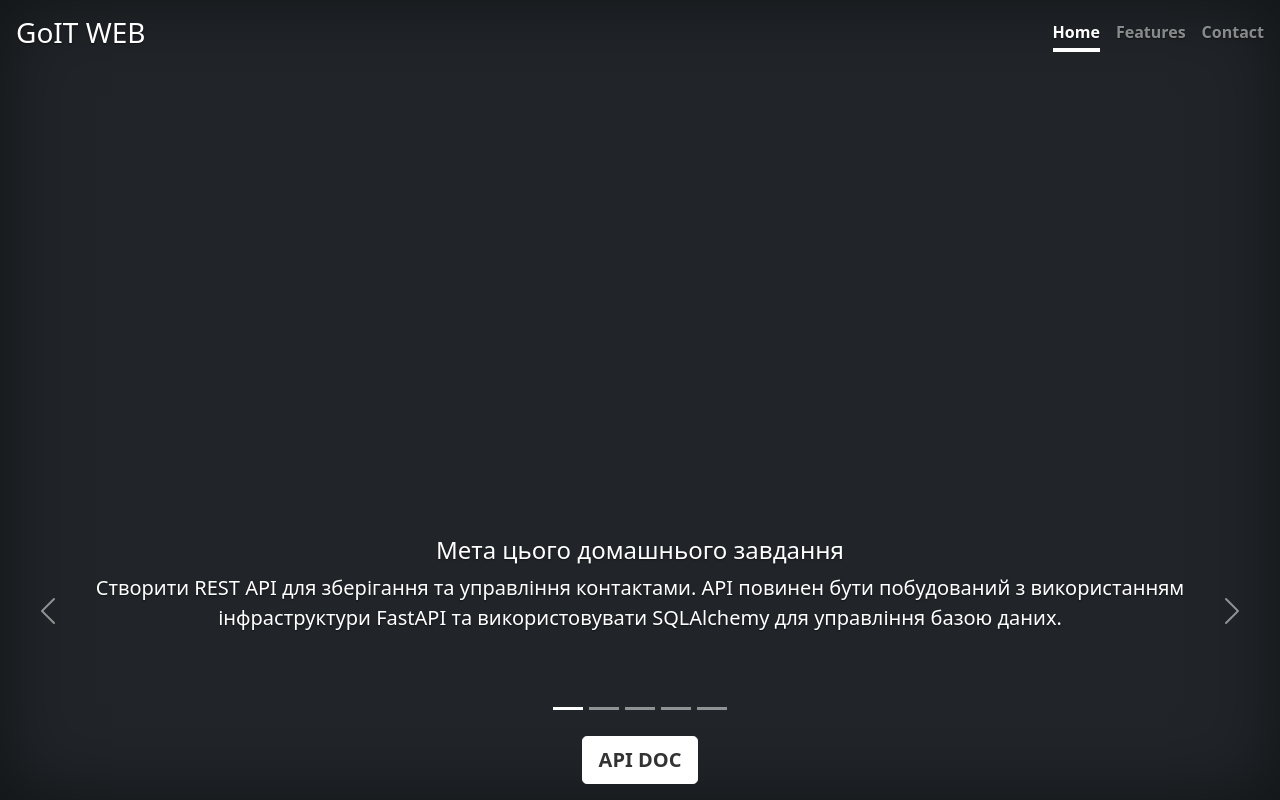
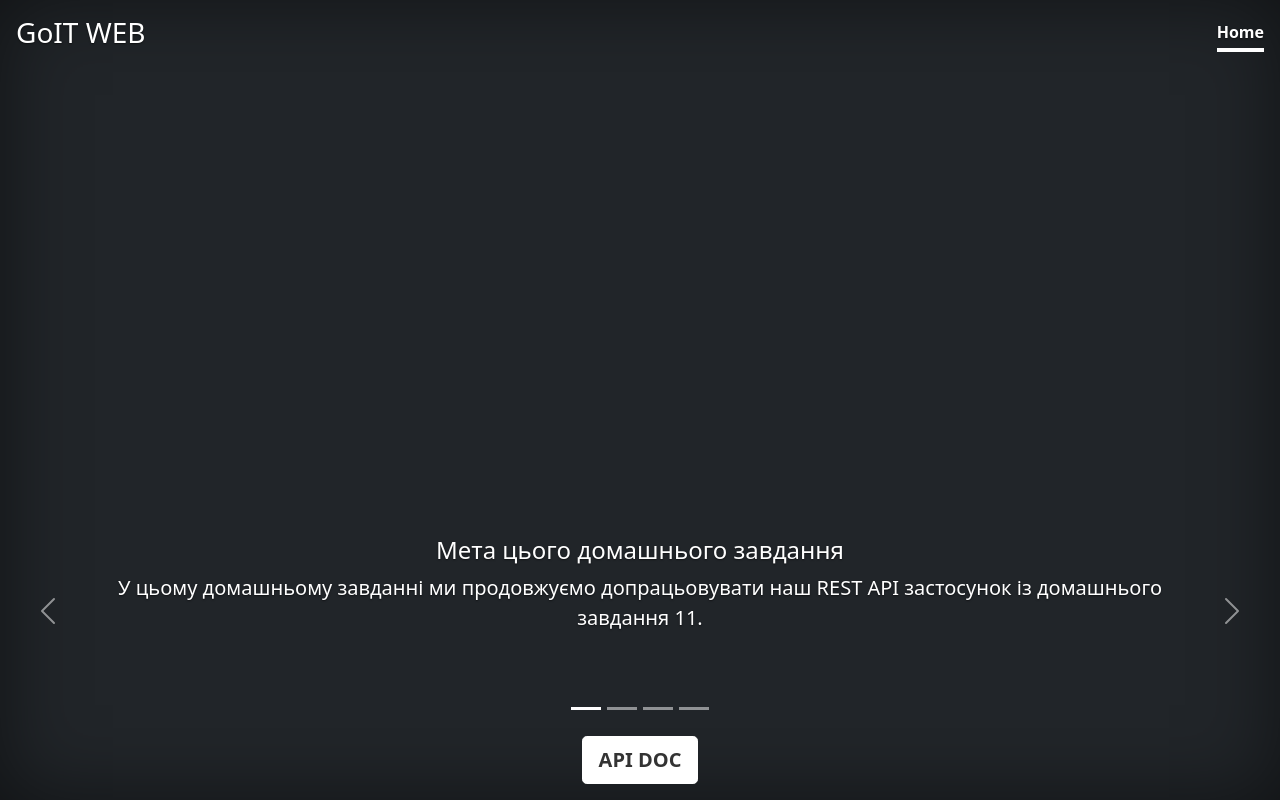
Before and after one commit to VovaV101/Homework_11, a FastAPI app: page / in a window 1280 px wide. Run offline with FastAPI, Linux system fonts and the light colour scheme; parts of the project's set-up code (start-up, migrations or seed data) failed here and were passed over.

Commit message:
Homework_12

```diff
--- a/app/alembic.ini
+++ b/app/alembic.ini
@@ -60,7 +60,7 @@ version_path_separator = os  # Use os.pathsep. Default configuration used for ne
 # are written from script.py.mako
 # output_encoding = utf-8
 
-sqlalchemy.url = driver://user:pass@localhost/dbname
+sqlalchemy.url = postgresql://postgres:123456@localhost/contacts
 
 
 [post_write_hooks]
--- a/app/alembic/env.py
+++ b/app/alembic/env.py
@@ -4,6 +4,8 @@ from sqlalchemy import engine_from_config
 from sqlalchemy import pool
 
 from alembic import context
+
+from app.src.database.models import Base
 
 # this is the Alembic Config object, which provides
 # access to the values within the .ini file in use.
@@ -18,7 +20,7 @@ if config.config_file_name is not None:
 # for 'autogenerate' support
 # from myapp import mymodel
 # target_metadata = mymodel.Base.metadata
-target_metadata = None
+target_metadata = Base.metadata
 
 # other values from the config, defined by the needs of env.py,
 # can be acquired:
--- a/app/main.py
+++ b/app/main.py
@@ -14,9 +14,11 @@ app.mount("/static", StaticFiles(directory="static"), name="static")
 
 templates = Jinja2Templates(directory="templates")
 
+
 @app.get("/", response_class=HTMLResponse)
 async def main(request: Request):
     return templates.TemplateResponse("index.html", {"request": request, "title": "HW11 APP"})
+
 
 @app.get("/api/healthchecker")
 def healthchecker(db: Session = Depends(get_db)):
@@ -35,6 +37,7 @@ def healthchecker(db: Session = Depends(get_db)):
             detail="Error connecting to the database",
         )
 
+
 app.include_router(contacts.router, prefix="/api")
 
 if __name__ == "__main__":
--- a/app/src/database/db.py
+++ b/app/src/database/db.py
@@ -8,7 +8,7 @@ from sqlalchemy.exc import SQLAlchemyError
 from sqlalchemy.orm import sessionmaker
 
 # Завантажуємо змінні середовища з файлу .env
-ENV_FILE = Path(__file__).resolve().parent.parent.parent.parent / ".env"
+ENV_FILE = Path(__file__).resolve().parent.parent.parent.joinpath(".env")
 
 load_dotenv(ENV_FILE)
 
--- a/app/src/repository/contacts.py
+++ b/app/src/repository/contacts.py
@@ -1,8 +1,8 @@
 from datetime import date, timedelta
 
 from sqlalchemy.orm import Session
-from src.database.models import Contact
-from src.shemas import ContactModel
+from ..database.models import Contact
+from ..schemas import ContactModel
 
 
 async def get_contacts(db: Session, skip: int, limit: int, favorite: bool|None = None):
--- a/app/templates/index.html
+++ b/app/templates/index.html
@@ -6,7 +6,7 @@
     <meta name="description" content="">
     <meta name="author" content="Mark Otto, Jacob Thornton, and Bootstrap contributors">
     <meta name="generator" content="Hugo 0.84.0">
-    <title>GO IT, HOME WORK 11</title>
+    <title>GO IT, HOME WORK 12</title>
     <link rel="icon" href="{{ url_for('static', path='/favicon.ico') }}">
     <!-- Bootstrap core CSS -->
     <link href="https://cdn.jsdelivr.net/npm/bootstrap@5.0.2/dist/css/bootstrap.min.css" rel="stylesheet" integrity="sha384-EVSTQN3/azprG1Anm3QDgpJLIm9Nao0Yz1ztcQTwFspd3yD65VohhpuuCOmLASjC" crossorigin="anonymous">
@@ -38,8 +38,6 @@
       <h3 class="float-md-start mb-0">GoIT WEB</h3>
       <nav class="nav nav-masthead justify-content-center float-md-end">
         <a class="nav-link active" aria-current="page" href="#">Home</a>
-        <a class="nav-link" target="_blank" href="https://github.com/lexxai/goit_python_web_hw_11/">Features</a>
-        <a class="nav-link" target="_blank" href="https://github.com/lexxai/goit_python_web_hw_11">Contact</a>
       </nav>
     </div>
   </header>
@@ -52,53 +50,41 @@
         <button type="button" data-bs-target="#carouselExampleIndicators" data-bs-slide-to="1" aria-label="Slide 2"></button>
         <button type="button" data-bs-target="#carouselExampleIndicators" data-bs-slide-to="2" aria-label="Slide 3"></button>
         <button type="button" data-bs-target="#carouselExampleIndicators" data-bs-slide-to="3" aria-label="Slide 4"></button>
-        <button type="button" data-bs-target="#carouselExampleIndicators" data-bs-slide-to="4" aria-label="Slide 5"></button>
       </div>
       <div class="carousel-inner" style="padding: 50px; height: 250px;">
         <div class="carousel-item active">
           <h4>Мета цього домашнього завдання</h4>
           <p class="lead">
-            Cтворити REST API для зберігання та управління контактами. API повинен бути побудований з використанням інфраструктури FastAPI та використовувати SQLAlchemy для управління базою даних.    <p class="lead">
+            У цьому домашньому завданні ми продовжуємо допрацьовувати наш REST API застосунок із домашнього завдання 11.    <p class="lead">
          </p>
         </div>
         <div class="carousel-item">
-          <h4>Контакти повинні зберігатися в базі даних та містити в собі наступну інформацію:</h4>
+          <h4>Завдання</h4>
           <p class="lead">
-            - Ім'я
-            - Прізвище
-            - Електронна адреса
-            - Номер телефону
-            - День народження
-            - Додаткові дані (необов'язково)
+            - реалізуйте механізм аутентифікації в застосунку;
+            - реалізуйте механізм авторизації за допомогою JWT токенів,
+              щоб усі операції з контактами проводились лише зареєстрованими користувачами;
+            - користувач має доступ лише до своїх операцій з контактами.
+
          </p>
         </div>
         <div class="carousel-item">
-          <h4>API повинен мати можливість виконувати наступні дії:</h4>
+          <h4>Загальні вимоги</h4>
           <p class="lead">
-            - Створити новий контакт
-            - Отримати список всіх контактів
-            - Отримати один контакт за ідентифікатором
-            - Оновити існуючий контакт
-            - Видалити контакт
+            - При реєстрації, якщо користувач вже існує з таким email,
+             сервер поверне помилку HTTP 409 Conflict;
+            - Сервер хешує пароль і не зберігає його у відкритому вигляді в базі даних;
+            - У разі успішної реєстрації користувача сервер повинен повернути HTTP статус відповіді 201 Created
+              та дані нового користувача;
+            - Для всіх операцій POST створення нового ресурсу, сервер повертає статус 201 Created;
           </p>
         </div>
         <div class="carousel-item">
-          <h4>На придачу до базового функціоналу CRUD API також повинен мати наступні функції:</h4>
+          <h4>Продовжуємо загальні вимоги:</h4>
           <p class="lead">
-            - Контакти повинні бути доступні для пошуку за іменем, прізвищем чи адресою електронної пошти (Query).
-            - API повинен мати змогу отримати список контактів з днями народження на найближчі 7 днів.
-          </p>
-        </div>
-        <div class="carousel-item">
-          <h4> Загальні вимоги:</h4>
-          <p class="lead">
-            1. Використання фреймворку FastAPI для створення API
-            2. Використання ORM SQLAlchemy для роботи з базою даних
-            3. В якості бази даних слід використовувати PostgreSQL.
-            4. Підтримка CRUD операцій для контактів
-            5. Підтримка зберігання дати народження контакту
-            6. Надання документів для API
-            7. Використання модуля перевірки достовірності даних Pydantic
+            - При операції POST - аутентифікація користувача, сервер приймає запит із даними користувача (email, пароль) у тілі запиту;
+            - Якщо користувач не існує або пароль не збігається, повертається помилка HTTP 401 Unauthorized;
+            - Механізм авторизації за допомогою JWT токенів реалізований парою токенів: токена доступу access_token і токен оновлення refresh_token
           </p>
         </div>
       </div>
```
Also changed, not shown: app/src/routes/contacts.py (+3 -8 lines).
